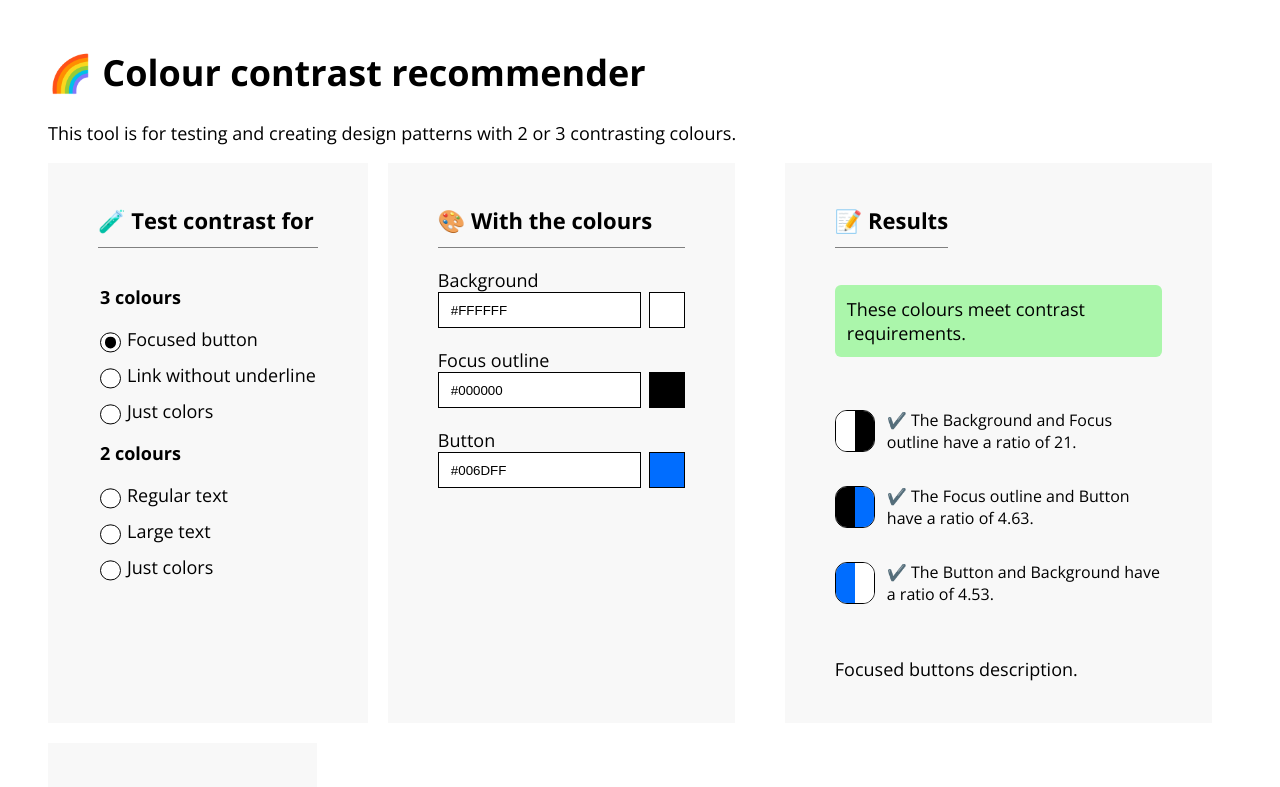
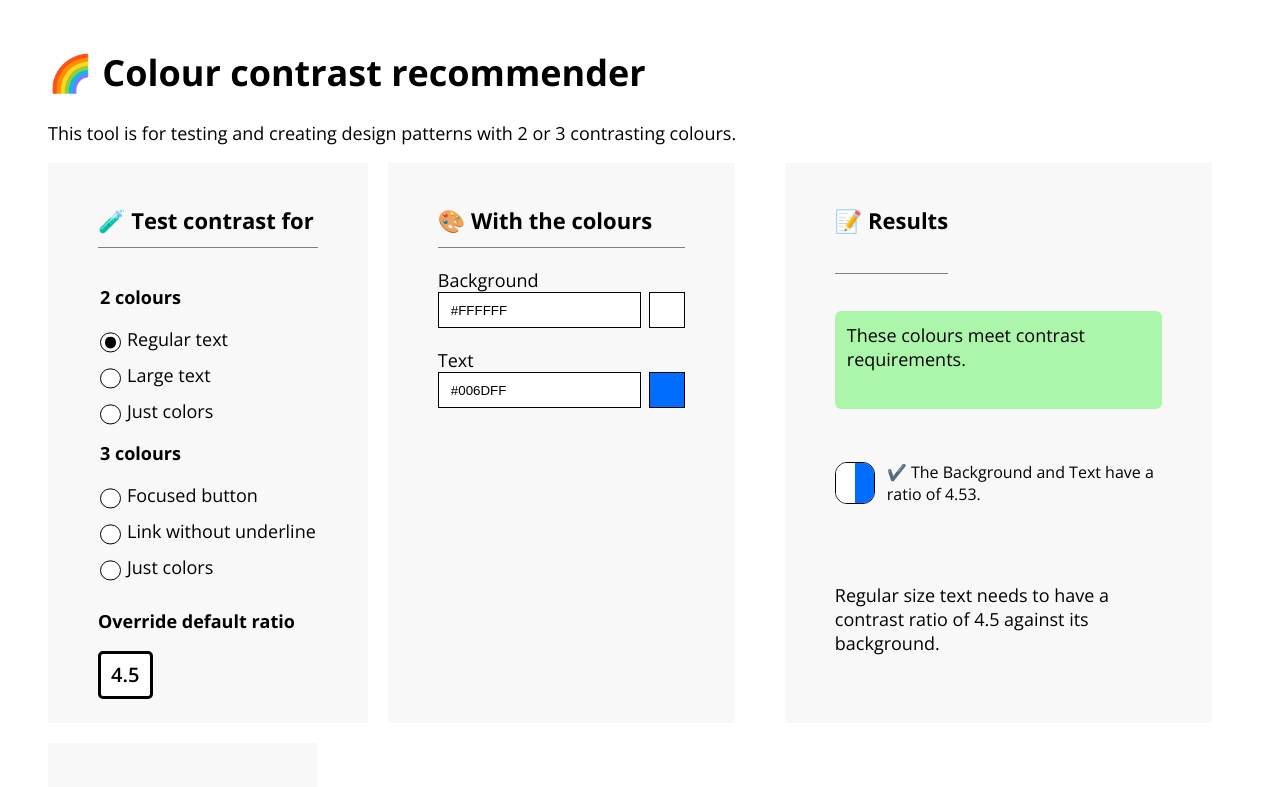
Before and after one commit to tichaelmurvey/3-way-contrast-rec, a React (Create React App) app: page / in a window 1280 px wide. Shown: the top 787 px of the page. Built offline with nearby package versions, Linux system fonts and the light colour scheme.

Commit message:
removed next button for when there are no colors

```diff
--- a/src/App.css
+++ b/src/App.css
@@ -101,6 +101,28 @@ input[type="radio"] {
 
   input[type="radio"]:checked::before {
     transform: scale(1);
+  }
+
+  select{
+    appearance: none;
+    width: fit-content;
+    border-radius: 0.25em;
+    padding: 0.5em .5em;
+    line-height: 1.1;
+    background-color: #fff;
+    border: 3px solid #000;
+    margin: 0;
+    font-family: inherit;
+    font-size: 1.25rem;
+    font-weight: 600;
+    cursor: pointer;
+  }
+  select:hover{
+    border-color: #006DFF
+  }
+
+  select:focus-visible{
+    outline: 3px solid black;
   }
 
 /* COLOR INPUT STYLES */
--- a/src/App.js
+++ b/src/App.js
@@ -9,13 +9,19 @@ import { useState } from 'react';
 
 function App() {
   const [testCase, setTestCase] = useState(testCases[0]);
-  const [testColors, setTestColors] = useState(["#FFFFFF", "#000000", "#006DFF"]);
+  const [testColors, setTestColors] = useState(["#FFFFFF", "#006DFF", "#000000"]);
   function handleTestChange(testCase){
     setTestCase(testCase);
   }
   function handleTestColorChange(testColors){
     console.log(testColors);
     setTestColors(testColors);
+  }
+  function manualUpdateRatio(newRatio){
+    setTestCase({
+      ...testCase,
+      ratio: newRatio
+    })
   }
   return (
     <>
@@ -28,20 +34,22 @@ function App() {
           <div className="section choose-example">
             <h2>🧪 Test contrast for</h2>
             <fieldset className="test-cases">
+            <h3>2 colours</h3>
+              {testCases.filter(testCase =>
+                  testCase.colors.length === 2
+              ).map(testCase =>
+                <Radio changeTest={handleTestChange} test={testCase} key={testCase.testCase} testCase={testCase.testCase} title={testCase.title}/>
+              )}
               <h3>3 colours</h3>
               {testCases.filter(testCase =>
                   testCase.colors.length === 3
               ).map(testCase =>
                 <Radio changeTest={handleTestChange} test={testCase} key={testCase.testCase} testCase={testCase.testCase} title={testCase.title}/>
               )}
-              <h3>2 colours</h3>
-              {testCases.filter(testCase =>
-                  testCase.colors.length === 2
-              ).map(testCase =>
-                <Radio changeTest={handleTestChange} test={testCase} key={testCase.testCase} testCase={testCase.testCase} title={testCase.title}/>
-              )}
+
 
             </fieldset>
+            <ManualRatio test={testCase} manualUpdateRatio={manualUpdateRatio}/>
           </div>
           <TestColors changeColors={handleTestColorChange} test={testCase} colors={testColors}/>
           <Results test={testCase} colors={testColors}/>
@@ -55,3 +63,21 @@ function App() {
 }
 
 export default App;
+
+function ManualRatio({test, manualUpdateRatio}){
+    function changeHandler(evt){
+      manualUpdateRatio(Number(evt.target.value));
+    }
+  return(
+    <>
+    <label htmlFor="ratio"><h3>Override default ratio</h3></label>
+    <div className="select">
+    <select name="ratio" id="ratio" value={String(test.ratio)} onChange={changeHandler}>
+      <option value="3">3</option>
+      <option value="4.5">4.5</option>
+      <option value="7">7</option>
+    </select>
+    </div>
+    </>
+  )
+}
--- a/src/components/fixes.js
+++ b/src/components/fixes.js
@@ -58,42 +58,52 @@ function ColorSelector({index, color, test, updateChecked}){
 
 function Results({changeColors, keepColors, ratio, test}){
   let [NumColors, setNumColors] = useState(4);
+  let resultBlock = <ResultBlock changeColors={changeColors} keepColors={keepColors} ratio={ratio} test={test} numColors={NumColors} setNumColors={setNumColors} />
   return(
     <div className = "resultsContainer">
-      <div className="results">
-        <ResultBlock changeColors={changeColors} keepColors={keepColors} ratio={ratio} test={test} numColors={NumColors} />
-      </div>
-      {NumColors < 20 ?
+        {resultBlock}
+      {console.log("resultblock", resultBlock)}
+    </div>
+  )
+}
+
+function ResultBlock({changeColors, keepColors, ratio, test, numColors, setNumColors}){
+  let isMessage = false;
+  let moreButton;
+  function renderResults(changeColors, keepColors, ratio, test, numColors){
+    let recs = getRecs(changeColors, keepColors, ratio, numColors);
+    if(typeof(recs) == "object"){
+      if(recs.length === 0){
+        isMessage = true;
+        return "No colors found";
+      } else {
+        isMessage = false;
+        return recs.map((colorSet, index) => {
+          return <ResultContainer key={index} colorSet={colorSet} test={test}/>
+        });
+      }
+    } else {
+      isMessage = true;
+       return recs;
+    }
+  }
+
+  function getButton(){
+      return numColors < 20 ?
       <button onClick={()=>{
         setNumColors(20);
       }} className="get-fixes" style={{marginLeft: " 40px"}}>See more</button>
       :  <button onClick={()=>{
         setNumColors(4);
       }} className="get-fixes" style={{marginLeft: " 40px"}}>See less</button>
-
-      }
-    </div>
-  )
-}
-
-function ResultBlock({changeColors, keepColors, ratio, test, numColors}){
-  function renderResults(changeColors, keepColors, ratio, test, numColors){
-    let recs = getRecs(changeColors, keepColors, ratio, numColors);
-    if(typeof(recs) == "object"){
-      if(recs.length === 0){
-        return "No colors found";
-      } else {
-        return recs.map((colorSet, index) => {
-          return <ResultContainer key={index} colorSet={colorSet} test={test}/>
-        });
-      }
-    } else {
-       return recs;
     }
-  }
   return(
     <>
+          <div className="results">
+
       {renderResults(changeColors, keepColors, ratio, test, numColors)}
+      </div>
+    {!isMessage && getButton()}
     </>
   )
 }
--- a/src/components/radio.js
+++ b/src/components/radio.js
@@ -4,7 +4,7 @@ export default function radio(props){
     }
     return(
     <div>
-        <label htmlFor={props.testCase}> <input type="radio" defaultChecked={props.testCase === "focused_button"} onClick={clickHandler} id={props.testCase} name="example" />{props.title}</label>
+        <label htmlFor={props.testCase}> <input type="radio" defaultChecked={props.testCase === "text_regular"} onClick={clickHandler} id={props.testCase} name="example" />{props.title}</label>
     </div>
     )
 }
--- a/src/data.js
+++ b/src/data.js
@@ -1,4 +1,15 @@
 export const testCases =  [
+    {
+        testCase: "text_regular",
+        title: "Regular text",
+        ratio: 4.5,
+        colors: [
+            "Background",
+            "Text"
+        ],
+        triangle: true,
+        req: "Regular size text needs to have a contrast ratio of 4.5 against its background."
+    },
     {
         testCase: "focused_button",
         title: "Focused button",
@@ -23,17 +34,7 @@ export const testCases =  [
         triangle: true,
         req: "Links without underlines need to be contrast compliant with the background and with other text at a ratio of 4.5. If you underline links, they don't need to contrast with other text."
     },
-    {
-        testCase: "text_regular",
-        title: "Regular text",
-        ratio: 4.5,
-        colors: [
-            "Background",
-            "Text"
-        ],
-        triangle: true,
-        req: "Regular size text needs to have a contrast ratio of 4.5 against its background."
-    },
+
     {
         testCase: "text_large",
         title: "Large text",
@@ -46,6 +47,17 @@ export const testCases =  [
         req: "Large text (18pt or greater) needs to have a contrast ratio of 3 against its background."
     },
     {
+        testCase: "neutral_2",
+        title: "Just colors",
+        ratio: 3,
+        colors: [
+            "Color 1",
+            "Color 2",
+        ],
+        triangle: false,
+        req: "Meaningful UI elements need a contrast ratio of 3."
+    },
+    {
         testCase: "neutral_3",
         title: "Just colors",
         ratio: 3,
@@ -56,16 +68,5 @@ export const testCases =  [
         ],
         triangle: true,
         req: "Meaningful UI elements need a contrast ratio of 3."
-    },
-    {
-        testCase: "neutral_2",
-        title: "Just colors",
-        ratio: 3,
-        colors: [
-            "Color 1",
-            "Color 2",
-        ],
-        triangle: false,
-        req: "Meaningful UI elements need a contrast ratio of 3."
     }
 ]
```
